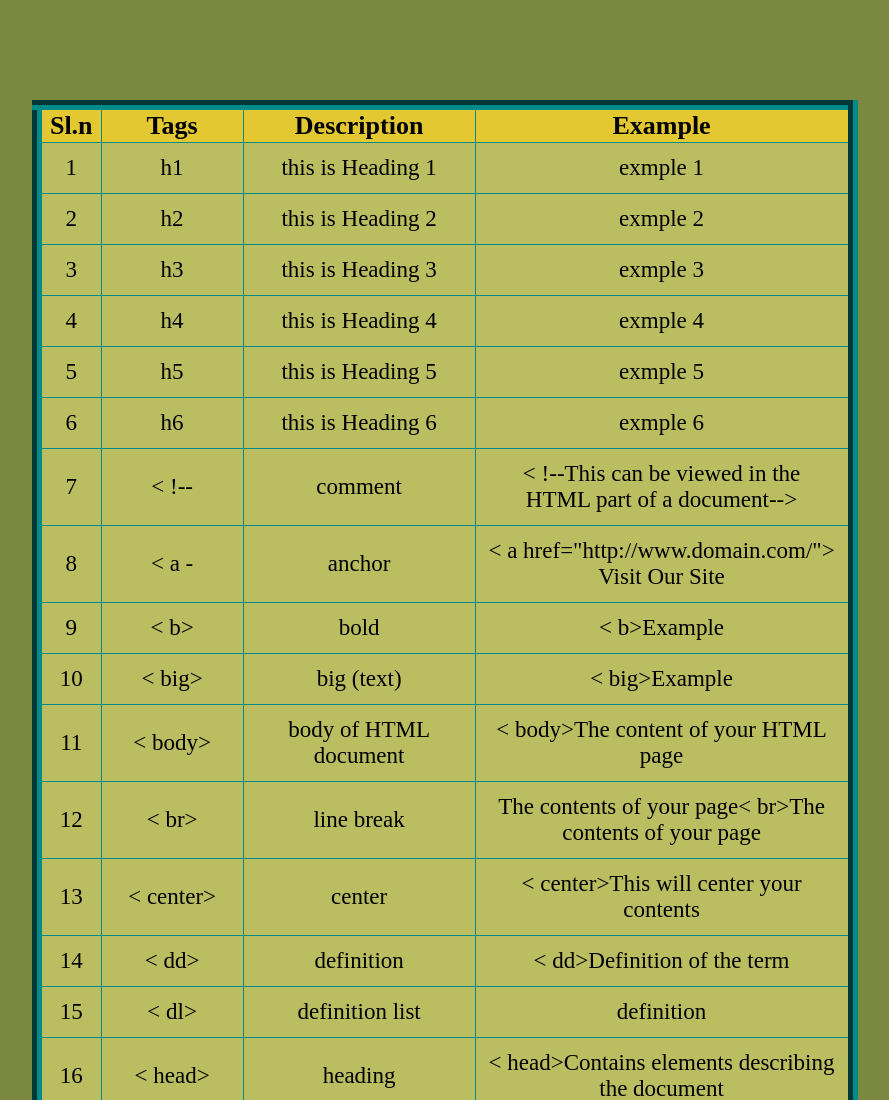
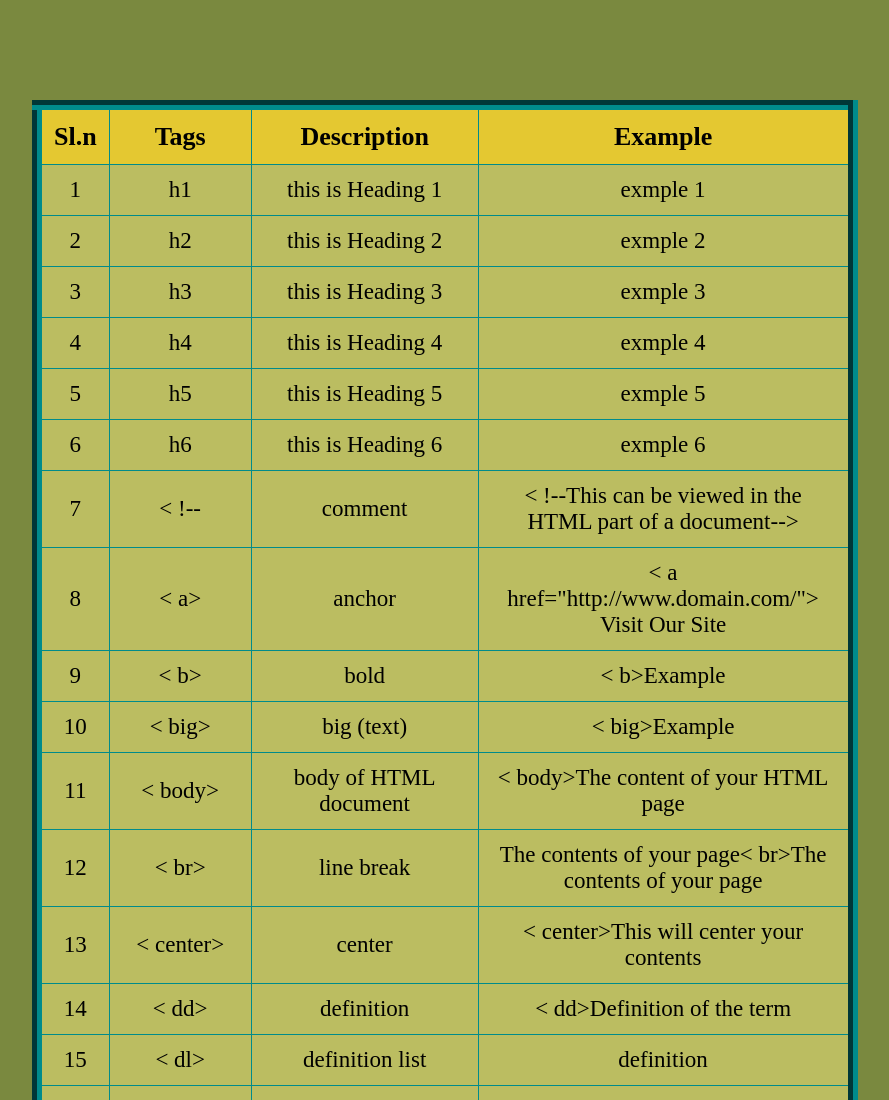
Before and after one commit to Rizwanoor/assignment_one, a plain HTML site: page index.html in a window 1280 px wide. Shown: the top 1100 px of the page, without its empty margins (208-1097 px from the left). Drawn offline with Linux system fonts and the light colour scheme.

Commit message:
Add files via upload

```diff
--- a/css/style.css
+++ b/css/style.css
@@ -27,4 +27,5 @@ td
 th
 {
 	background: #e4c831;
+	padding:12px
 }
--- a/index.html
+++ b/index.html
@@ -59,7 +59,7 @@ document--></td>
 		</tr>
 		<tr>
 		  <td>8</td>
-		  <td>< a -</td>
+		  <td>< a></td>
 		  <td>anchor</td>
 		  <td>< a href="http://www.domain.com/">
 Visit Our Site</a></td>
```
